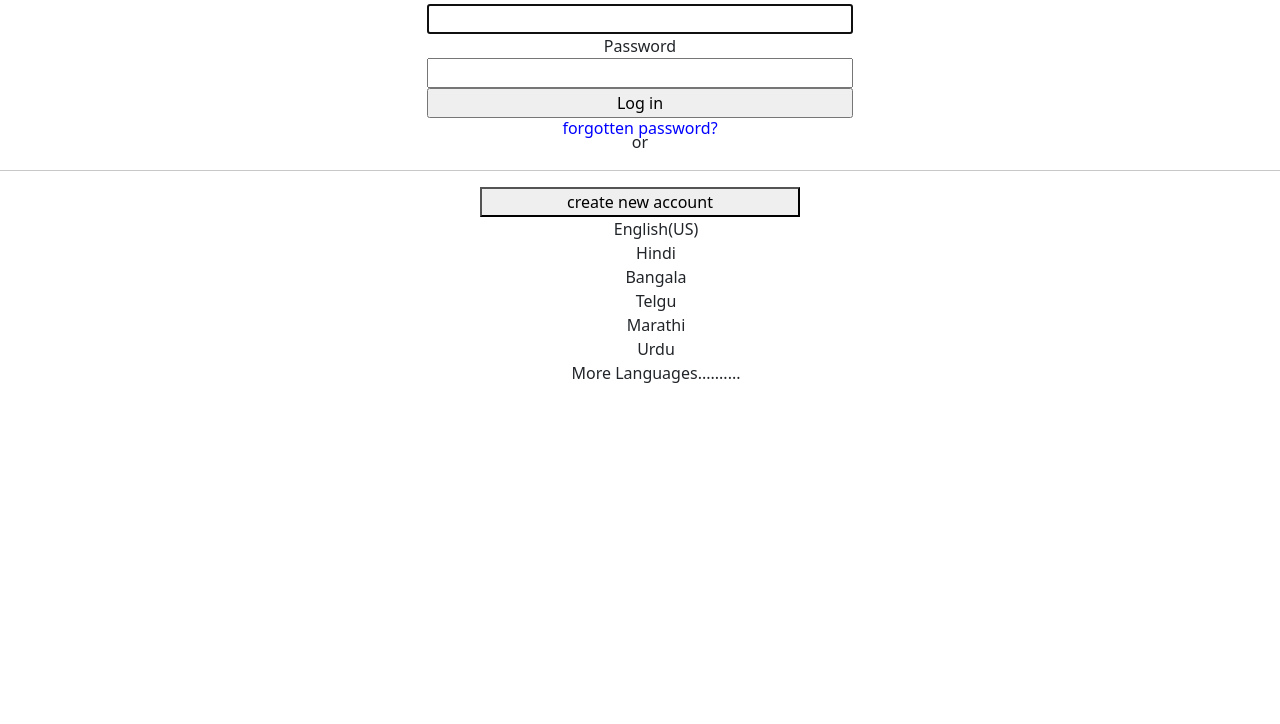
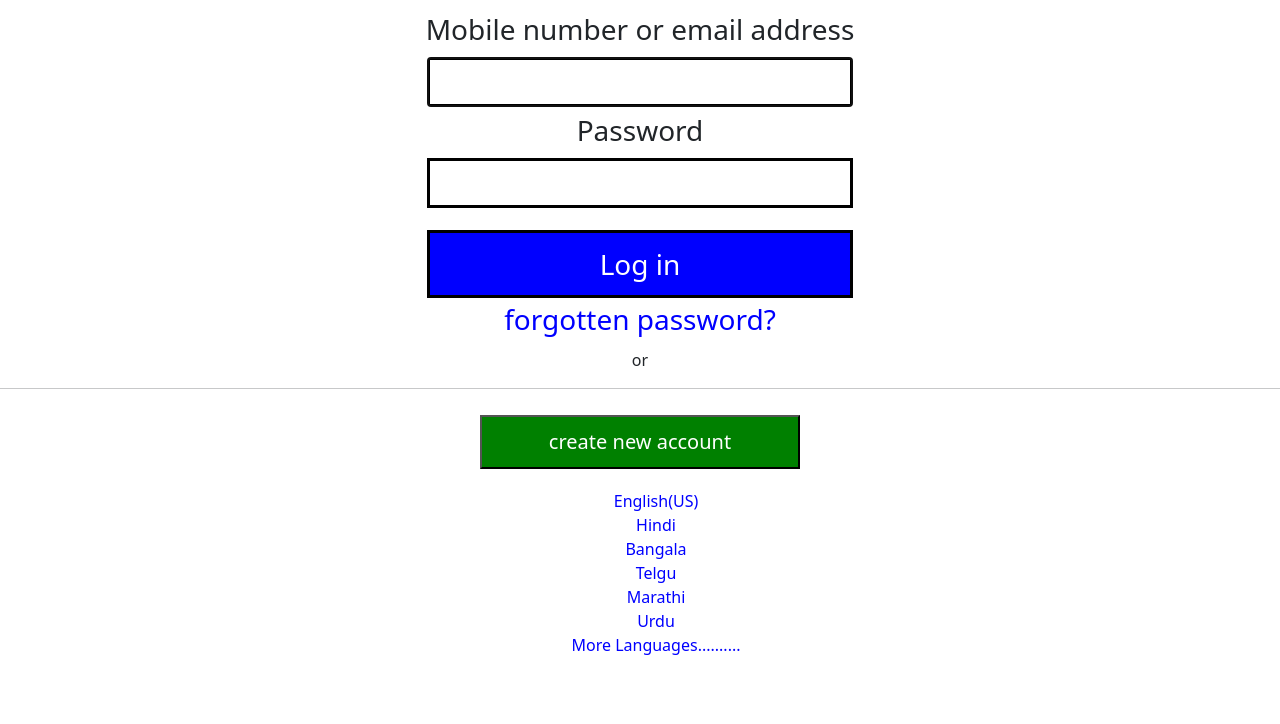
Before and after one commit to sakshi-swati/Facebook-layout, a plain HTML site: page index.html in a window 1280 px wide. Shown: the part 76-800 px from the top of the page. Drawn offline with nearby package versions, Linux system fonts and the light colour scheme; a script that the page names is missing.

Commit message:
Update and rename facebook.html to index.html

```diff
--- a/facebook.html
+++ b/index.html
@@ -4,7 +4,7 @@
 	<meta charset="utf-8">
 	<meta name="viewport" content="width=device-width, initial-scale=1">
 	<title>facebook</title>
-	<link rel="stylesheet" type="text/css" href="fb.css">
+	<link rel="stylesheet" type="text/css" href="style.css">
 	<link href="https://cdn.jsdelivr.net/npm/bootstrap@5.0.1/dist/css/bootstrap.min.css" rel="stylesheet" integrity="sha384-+0n0xVW2eSR5OomGNYDnhzAbDsOXxcvSN1TPprVMTNDbiYZCxYbOOl7+AMvyTG2x" crossorigin="anonymous">
 
 
```
